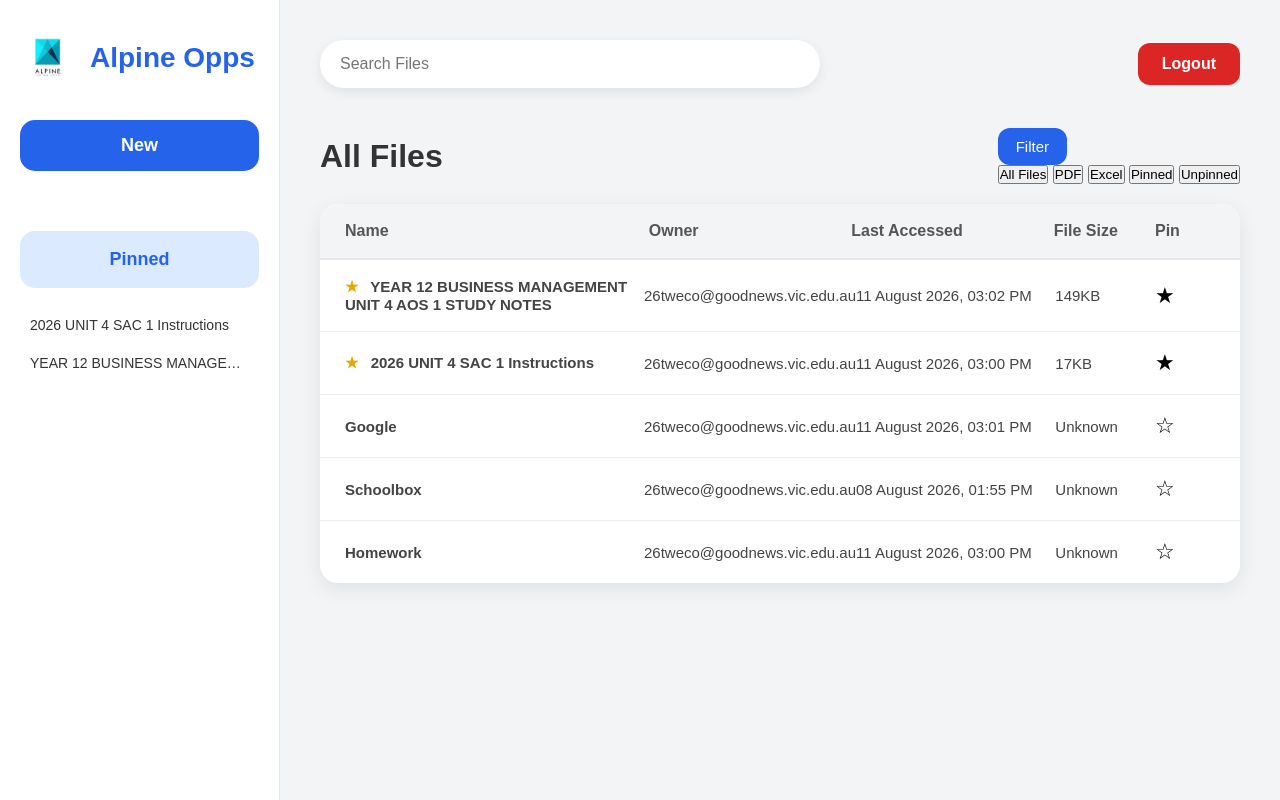
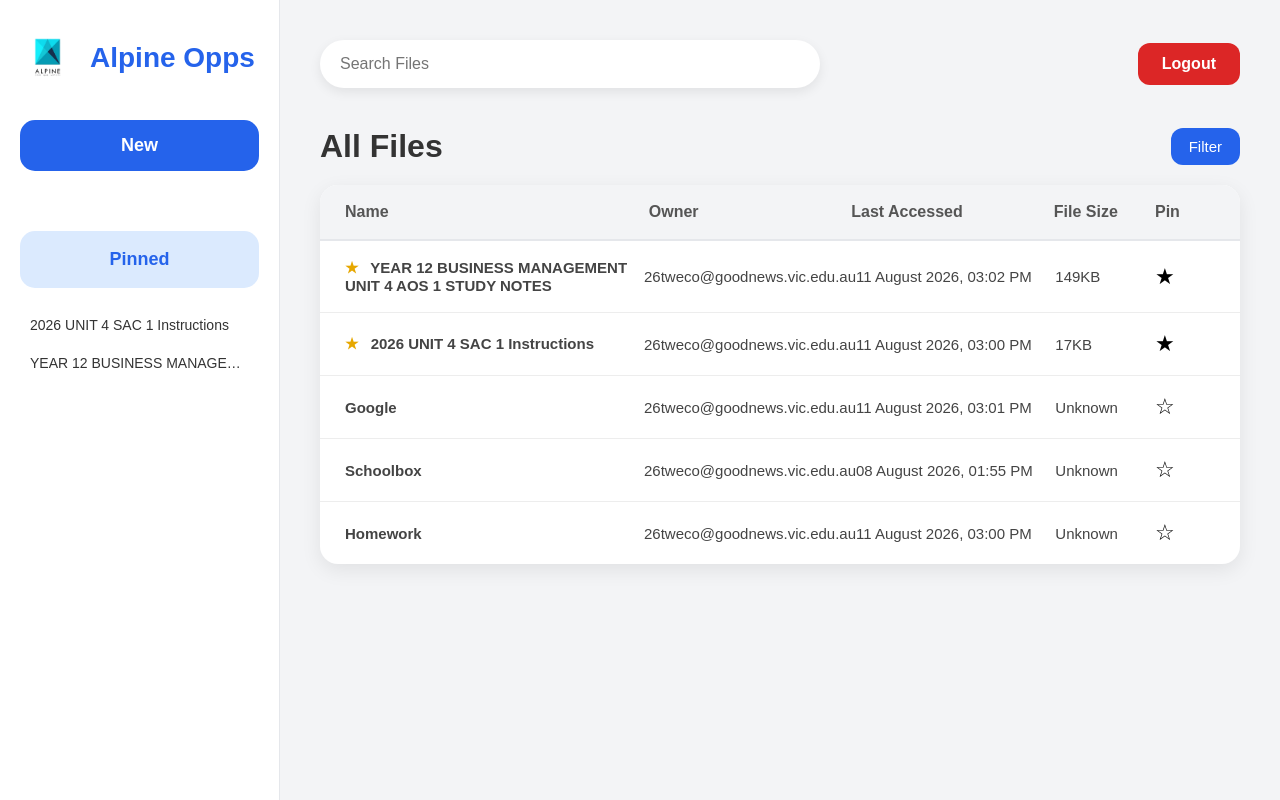
Before and after one commit to CopperRE/Alpine_Opps, a Flask app: page /dashboard in a window 1280 px wide. Run offline with Flask 3, Linux system fonts and the light colour scheme; a user stored in the database is signed in; data comes from the database, SQL or seed files in the repository.

Commit message:
Add filter functionality: implement CSS for filter button and dropdown menu

```diff
--- a/static/css/dashboard.css
+++ b/static/css/dashboard.css
@@ -704,3 +704,83 @@ Pin Button
 
     color: #777;
 }
+
+
+/* ==========================================
+FILTER
+========================================== */
+
+.filter-container {
+    position: relative;
+}
+
+
+/* Filter button */
+
+.filter-btn {
+    cursor: pointer;
+}
+
+
+/* Dropdown menu */
+
+.filter-menu {
+
+    display: none;
+
+    position: absolute;
+
+    top: 45px;
+    right: 0;
+
+    width: 170px;
+
+    background: white;
+
+    border: 1px solid #e5e7eb;
+    border-radius: 10px;
+
+    padding: 8px;
+
+    box-shadow: 0 4px 12px rgba(0, 0, 0, 0.1);
+
+    z-index: 100;
+}
+
+
+/* Display dropdown */
+
+.filter-menu.show {
+    display: block;
+}
+
+
+/* Filter choices */
+
+.filter-option {
+
+    width: 100%;
+
+    border: none;
+
+    background: none;
+
+    padding: 10px 12px;
+
+    text-align: left;
+
+    border-radius: 6px;
+
+    cursor: pointer;
+
+    font-size: 14px;
+
+    color: #333;
+}
+
+
+/* Hover effect */
+
+.filter-option:hover {
+    background: #f3f4f6;
+}
```
